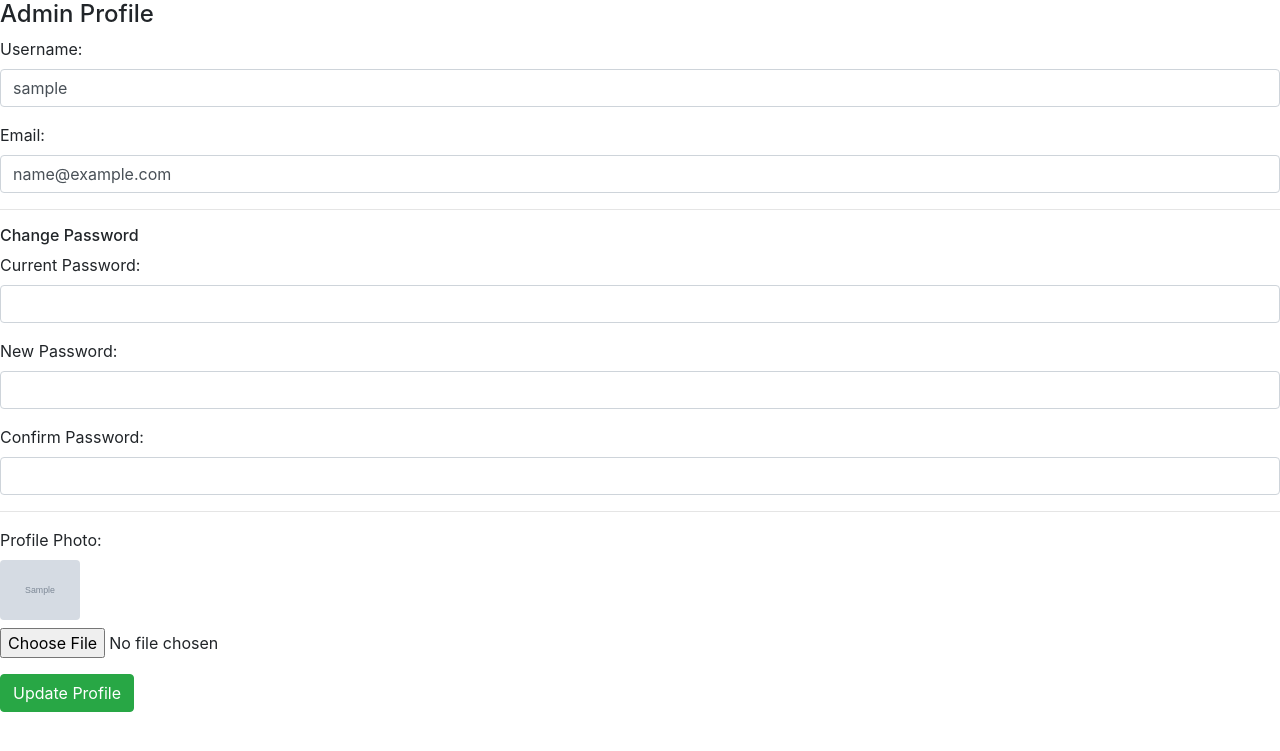
After one commit to Saifmahin500/PHP_IDB, a PHP site: page /admin/pages/admin_profile.php in a window 1280 px wide. The commit adds this page. Shown: the top 751 px of the page. Run offline with PHP 8.4, Linux system fonts and the light colour scheme; the visitor is signed in with stand-in values (Sample User, id 1); tables that the repository leaves empty or names only in its code hold one stand-in row (values such as "Sample post"); grey boxes marked "Sample" are stand-in pictures.

Commit message:
Ecommarce project login profile

```diff
--- a/project/E-commarce Project/admin/login.php
+++ b/project/E-commarce Project/admin/login.php
@@ -17,7 +17,7 @@ if($_SERVER["REQUEST_METHOD"] == "POST")
 		$admin = $stmt->fetch(PDO::FETCH_ASSOC);
 		if(password_verify($password, $admin['password']))
 		{
-			$_SESSION['admin_logged_in'] = true;
+			$_SESSION['admin_logged_in'] = $admin['id'];
 			$_SESSION['admin_username'] = $admin['username'];
 			header("Location: index.php");
 			exit;
--- /dev/null
+++ b/project/E-commarce Project/admin/pages/admin_profile.php
@@ -0,0 +1,123 @@
+<?php
+if (session_status() == PHP_SESSION_NONE) {
+    session_start();
+}
+
+require_once __DIR__ . '/../dbConfig.php';
+
+$admin_id = $_SESSION['admin_logged_in'] ?? null;
+
+if (!$admin_id) {
+    header('location: ../login.php');
+    exit;
+}
+
+// Fetch Admin Info
+$stmt = $DB_con->prepare("SELECT * FROM admins WHERE id = ?");
+$stmt->execute([$admin_id]);
+$admin = $stmt->fetch(PDO::FETCH_ASSOC);
+
+$message = '';
+
+if ($_SERVER["REQUEST_METHOD"] == "POST") {
+    $username         = trim($_POST['username'] ?? '');
+    $email            = trim($_POST['email'] ?? '');
+    $current_password = $_POST['current_password'] ?? '';
+    $new_password     = $_POST['new_password'] ?? '';
+    $confirm_password = $_POST['confirm_password'] ?? '';
+    $photo_name       = $admin['photo'] ?? '';
+
+    // Upload photo
+    if (!empty($_FILES['photo']['name'])) {
+        $target_dir = "../uploads/admins/";
+        if (!is_dir($target_dir)) {
+            mkdir($target_dir, 0777, true);
+        }
+
+        $photo_name = time() . "-" . basename($_FILES['photo']['name']);
+        move_uploaded_file($_FILES['photo']['tmp_name'], $target_dir . $photo_name);
+    }
+
+    // Password change logic
+    if (!empty($current_password)) {
+        if (password_verify($current_password, $admin['password'] ?? '')) {
+            if ($new_password === $confirm_password) {
+                $hashed_password = password_hash($new_password, PASSWORD_DEFAULT);
+            } else {
+                $message = "<div class='alert alert-danger'>New password and Confirm password do not match</div>";
+            }
+        } else {
+            $message = "<div class='alert alert-danger'>Current password is incorrect</div>";
+        }
+    } else {
+        $hashed_password = $admin['password'] ?? '';
+    }
+
+    // Update Database
+    if (empty($message)) {
+        $stmt = $DB_con->prepare("UPDATE admins SET username = ?, email = ?, password = ?, photo = ? WHERE id = ?");
+        $stmt->execute([$username, $email, $hashed_password, $photo_name, $admin_id]);
+
+        $message = "<div class='alert alert-success'>Profile Updated Successfully</div>";
+
+        // Refresh $admin variable with updated data
+        $stmt = $DB_con->prepare("SELECT * FROM admins WHERE id = ?");
+        $stmt->execute([$admin_id]);
+        $admin = $stmt->fetch(PDO::FETCH_ASSOC);
+    }
+}
+?>
+<!DOCTYPE html>
+<html>
+<head>
+    <title>Admin Profile</title>
+    <link rel="stylesheet" href="https://stackpath.bootstrapcdn.com/bootstrap/4.5.2/css/bootstrap.min.css">
+</head>
+<body class="">
+    <h4>Admin Profile</h4>
+    <?= $message ?>
+    <form method="POST" enctype="multipart/form-data">
+        <div class="form-group">
+            <label>Username:</label>
+            <input type="text" name="username" value="<?= htmlspecialchars($admin['username'] ?? '') ?>" class="form-control" required>
+        </div>
+
+        <div class="form-group">
+            <label>Email:</label>
+            <input type="email" name="email" value="<?= htmlspecialchars($admin['email'] ?? '') ?>" class="form-control" required>
+        </div>
+
+        <hr>
+
+        <h6>Change Password</h6>
+        <div class="form-group">
+            <label>Current Password:</label>
+            <input type="password" name="current_password" class="form-control">
+        </div>
+
+        <div class="form-group">
+            <label>New Password:</label>
+            <input type="password" name="new_password" class="form-control">
+        </div>
+
+        <div class="form-group">
+            <label>Confirm Password:</label>
+            <input type="password" name="confirm_password" class="form-control">
+        </div>
+
+        <hr>
+
+        <div class="form-group">
+            <label>Profile Photo:</label><br>
+            <?php if (!empty($admin['photo'])): ?>
+                <img src="../uploads/admins/<?= htmlspecialchars($admin['photo']) ?>" width="80" class="rounded mb-2" alt="Profile photo">
+            <?php else: ?>
+                <img src="../uploads/admins/default.jpg" width="80" class="rounded mb-2" alt="Default photo">
+            <?php endif; ?>
+            <input type="file" name="photo" class="form-control-file">
+        </div>
+
+        <button type="submit" class="btn btn-success">Update Profile</button>
+    </form>
+</body>
+</html>
--- a/project/E-commarce Project/admin/pages/edit_product.php
+++ b/project/E-commarce Project/admin/pages/edit_product.php
@@ -186,7 +186,7 @@ $cats = $DB_con->query("SELECT * FROM categories")->fetchAll(PDO::FETCH_ASSOC);
 			<button type="submit" name="update" class="btn btn-success">Update Product</button>
 
 			<a href="?page=products" class="btn btn-secondary">Back</a>
-		</form>>
+		</form>
 	</div>
 </body>
 </html>
--- /dev/null
+++ b/project/E-commarce Project/index.php
@@ -0,0 +1,5 @@
+<?php
+
+echo "Welcome front end";
+
+?>
```
Also changed, not shown: project/E-commarce Project/DB_Script.txt (added, +1 -0 lines), project/E-commarce Project/admin/includes/sidebar.php (+35 -3 lines), project/E-commarce Project/assets/css/style.css (added), project/E-commarce Project/fetch_products.php (added), project/E-commarce Project/partials/footer.php (added), project/E-commarce Project/partials/header.php (added), project/E-commarce Project/partials/navbar.php (added), project/E-commarce Project/partials/sidebar.php (added), project/E-commarce Project/uploads/admins/1754734196-profile.jpeg (added), project/E-commarce Project/uploads/admins/1754734339-profile.jpeg (added), project/E-commarce Project/uploads/admins/1754734538-profile.jpeg (added), project/E-commarce Project/uploads/admins/1754734756-profile.jpeg (added), project/E-commarce Project/uploads/admins/1754734796-profile.jpeg (added), project/E-commarce Project/uploads/admins/1754734883-profile.jpeg (added), 2 more files.
